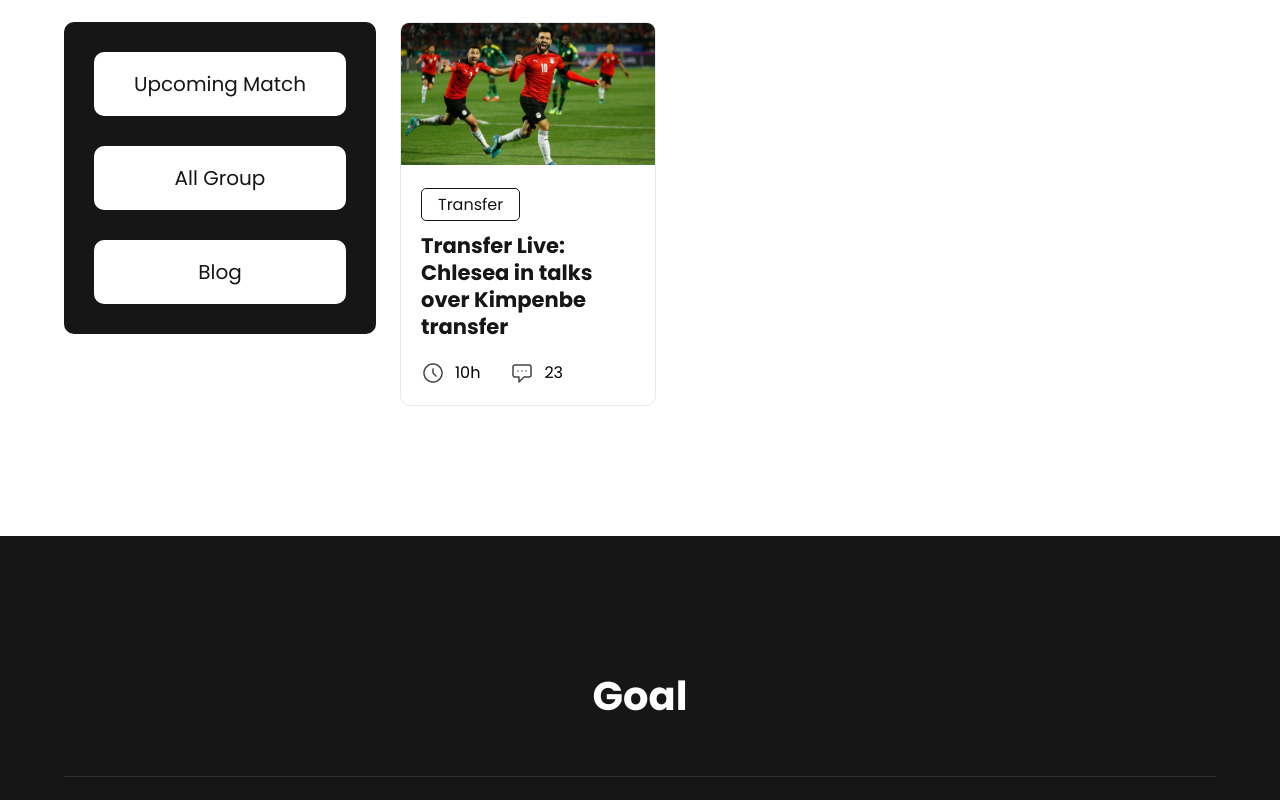
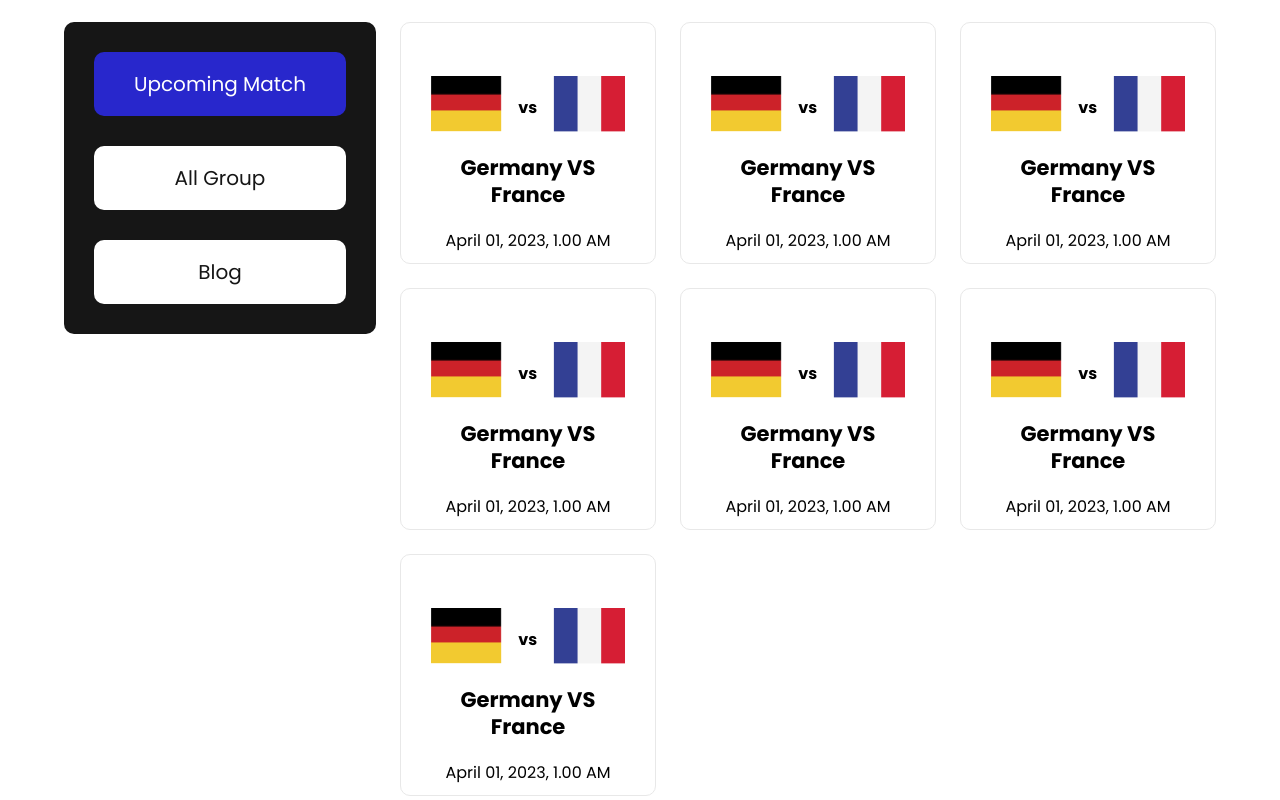
Before and after one commit to abusayem65/world-cup-qatar-2022, a plain HTML site: page upcoming-match.html in a window 1280 px wide. Shown: the part 700-1500 px from the top of the page. Drawn offline with Linux system fonts and the light colour scheme.

Commit message:
upcomming match page done

```diff
--- a/style.css
+++ b/style.css
@@ -111,7 +111,7 @@ main{
     color: #FFFFFF;
     background-color: #2827CC;
 }
-.btn-sidebar:active{
+.active-btn{
     color: #FFFFFF;
     background-color: #2827CC;
 }
@@ -124,6 +124,7 @@ main{
 /* Sidebar */
 /* Posts preview */
 .cards-container{
+    max-width: 100%;
     display: grid;
     grid-template-columns: repeat(3, 1fr);
     gap: 24px;
@@ -206,3 +207,30 @@ footer{
     color: #23C4ED;
 }
 /* Footer Area  */
+
+/* Upcoming Match Page styles  */
+.card-upcoming-match{
+    max-width: 312px;
+    height: 242px;
+    padding: 53px 30px;
+    align-items: center;
+    text-align: center;
+}
+.card-upcoming-match .card-body{
+    padding: 0;
+}
+.card-thumbnails{
+    display: flex;
+    justify-content: center;
+    align-items: center;
+}
+.card-thumbnails img{
+    max-width: 93px;
+    height: 56px;
+}
+.vs{
+    font-size: 1em;
+    font-weight: 700;
+    margin: 0 16px;
+}
+/* Upcoming Match Page styles  */
--- a/upcoming-match.html
+++ b/upcoming-match.html
@@ -40,26 +40,142 @@
         <div class="container d-flex">
           <aside id="sidebar">
             <div class="btn-container">
-              <a href="/upcoming-match.html" class="btn-sidebar">Upcoming Match</a>
-              <a href="" class="btn-sidebar" class="btn-sidebar">All Group</a>
+              <a href="/upcoming-match.html" class="btn-sidebar active-btn">Upcoming Match</a>
+              <a href="/index.html" class="btn-sidebar" class="btn-sidebar">All Group</a>
               <a href="/index.html" class="btn-sidebar" class="btn-sidebar">Blog</a>
             </div>
           </aside>
           <div class="cards-container">
-            <div class="card">
-                <div class="card-thumbnail">
-                    <img src="assets/Blog Image.png" alt="">
+            <div class="card card-upcoming-match">
+                <div class="card-thumbnails">
+                    <div class="thumbnail-1">
+                      <img src="assets/germany Flag.png" alt="">
+                    </div>
+                    <span class="vs">vs</span>
+                    <div class="thumbnail-2">
+                      <img src="assets/Flag.png" alt="">
+                    </div>
                 </div>
                 <div class="card-body">
-                    <div class="author">
-                        <a href="">Transfer</a>
+                    <div class="blog-title">
+                        <h3>Germany VS France</h3>
                     </div>
+                    <div class="card-footer">
+                        <p>April 01, 2023, 1.00 AM</p>
+                    </div>
+                </div>
+            </div>
+            <div class="card card-upcoming-match">
+                <div class="card-thumbnails">
+                    <div class="thumbnail-1">
+                      <img src="assets/germany Flag.png" alt="">
+                    </div>
+                    <span class="vs">vs</span>
+                    <div class="thumbnail-2">
+                      <img src="assets/Flag.png" alt="">
+                    </div>
+                </div>
+                <div class="card-body">
                     <div class="blog-title">
-                        <h3><a href="">Transfer Live: Chlesea in talks over Kimpenbe transfer</a></h3>
+                        <h3>Germany VS France</h3>
                     </div>
-                    <div class="card-footer d-flex">
-                        <div class="duration d-flex"><img src="assets/Time Icon.png" class="icon-img" alt="">10h</div>
-                        <div class="comment d-flex"><img src="assets/Chat Icon.png" class="icon-img" alt="">23</div>
+                    <div class="card-footer">
+                        <p>April 01, 2023, 1.00 AM</p>
+                    </div>
+                </div>
+            </div>
+            <div class="card card-upcoming-match">
+                <div class="card-thumbnails">
+                    <div class="thumbnail-1">
+                      <img src="assets/germany Flag.png" alt="">
+                    </div>
+                    <span class="vs">vs</span>
+                    <div class="thumbnail-2">
+                      <img src="assets/Flag.png" alt="">
+                    </div>
+                </div>
+                <div class="card-body">
+                    <div class="blog-title">
+                        <h3>Germany VS France</h3>
+                    </div>
+                    <div class="card-footer">
+                        <p>April 01, 2023, 1.00 AM</p>
+                    </div>
+                </div>
+            </div>
+            <div class="card card-upcoming-match">
+                <div class="card-thumbnails">
+                    <div class="thumbnail-1">
+                      <img src="assets/germany Flag.png" alt="">
+                    </div>
+                    <span class="vs">vs</span>
+                    <div class="thumbnail-2">
+                      <img src="assets/Flag.png" alt="">
+                    </div>
+                </div>
+                <div class="card-body">
+                    <div class="blog-title">
+                        <h3>Germany VS France</h3>
+                    </div>
+                    <div class="card-footer">
+                        <p>April 01, 2023, 1.00 AM</p>
+                    </div>
+                </div>
+            </div>
+            <div class="card card-upcoming-match">
+                <div class="card-thumbnails">
+                    <div class="thumbnail-1">
+                      <img src="assets/germany Flag.png" alt="">
+                    </div>
+                    <span class="vs">vs</span>
+                    <div class="thumbnail-2">
+                      <img src="assets/Flag.png" alt="">
+                    </div>
+                </div>
+                <div class="card-body">
+                    <div class="blog-title">
+                        <h3>Germany VS France</h3>
+                    </div>
+                    <div class="card-footer">
+                        <p>April 01, 2023, 1.00 AM</p>
+                    </div>
+                </div>
+            </div>
+            <div class="card card-upcoming-match">
+                <div class="card-thumbnails">
+                    <div class="thumbnail-1">
+                      <img src="assets/germany Flag.png" alt="">
+                    </div>
+                    <span class="vs">vs</span>
+                    <div class="thumbnail-2">
+                      <img src="assets/Flag.png" alt="">
+                    </div>
+                </div>
+                <div class="card-body">
+                    <div class="blog-title">
+                        <h3>Germany VS France</h3>
+                    </div>
+                    <div class="card-footer">
+                        <p>April 01, 2023, 1.00 AM</p>
+                    </div>
+                </div>
+            </div>
+            <div class="card card-upcoming-match">
+                <div class="card-thumbnails">
+                    <div class="thumbnail-1">
+                      <img src="assets/germany Flag.png" alt="">
+                    </div>
+                    <span class="vs">vs</span>
+                    <div class="thumbnail-2">
+                      <img src="assets/Flag.png" alt="">
+                    </div>
+                </div>
+                <div class="card-body">
+                    <div class="blog-title">
+                        <h3>Germany VS France</h3>
+                    </div>
+                    <div class="card-footer">
+                        <p>April 01, 2023, 1.00 AM</p>
                     </div>
                 </div>
             </div>
```
Also changed, not shown: index.html (+2 -2 lines).
